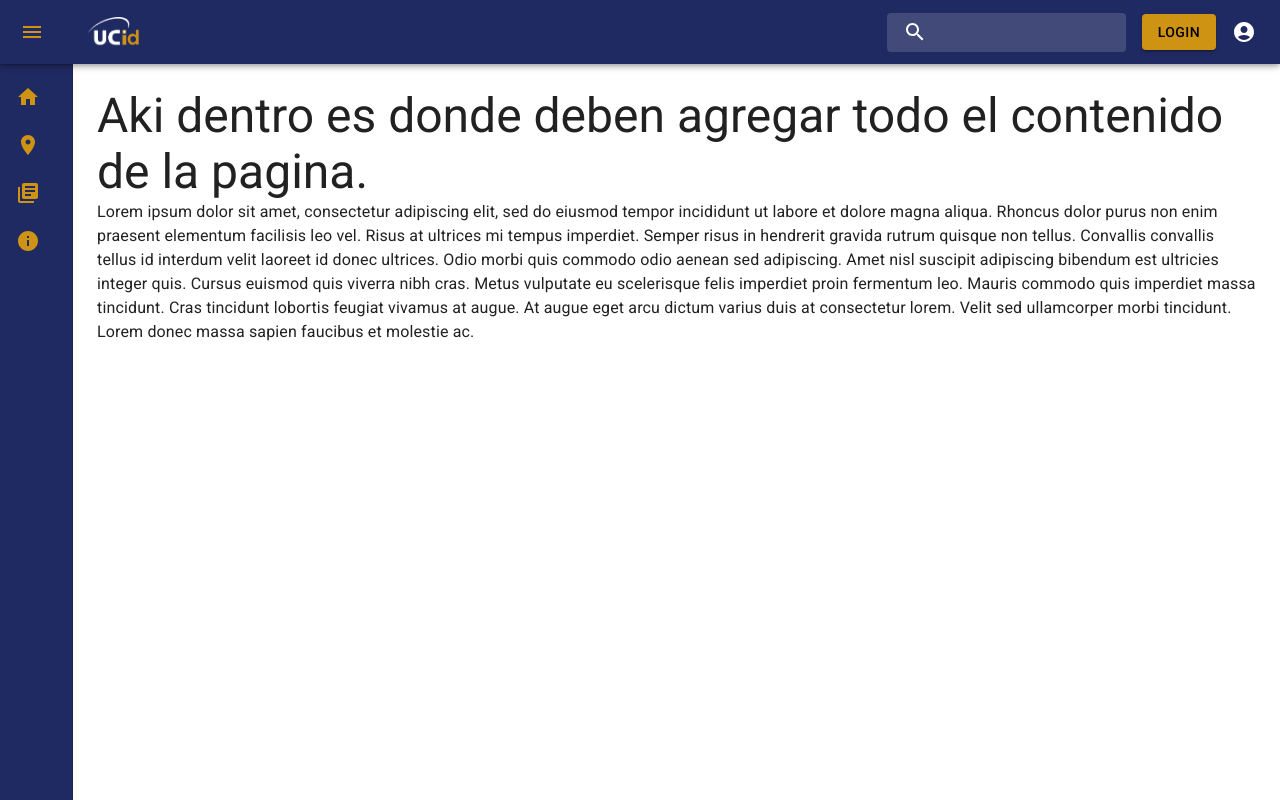
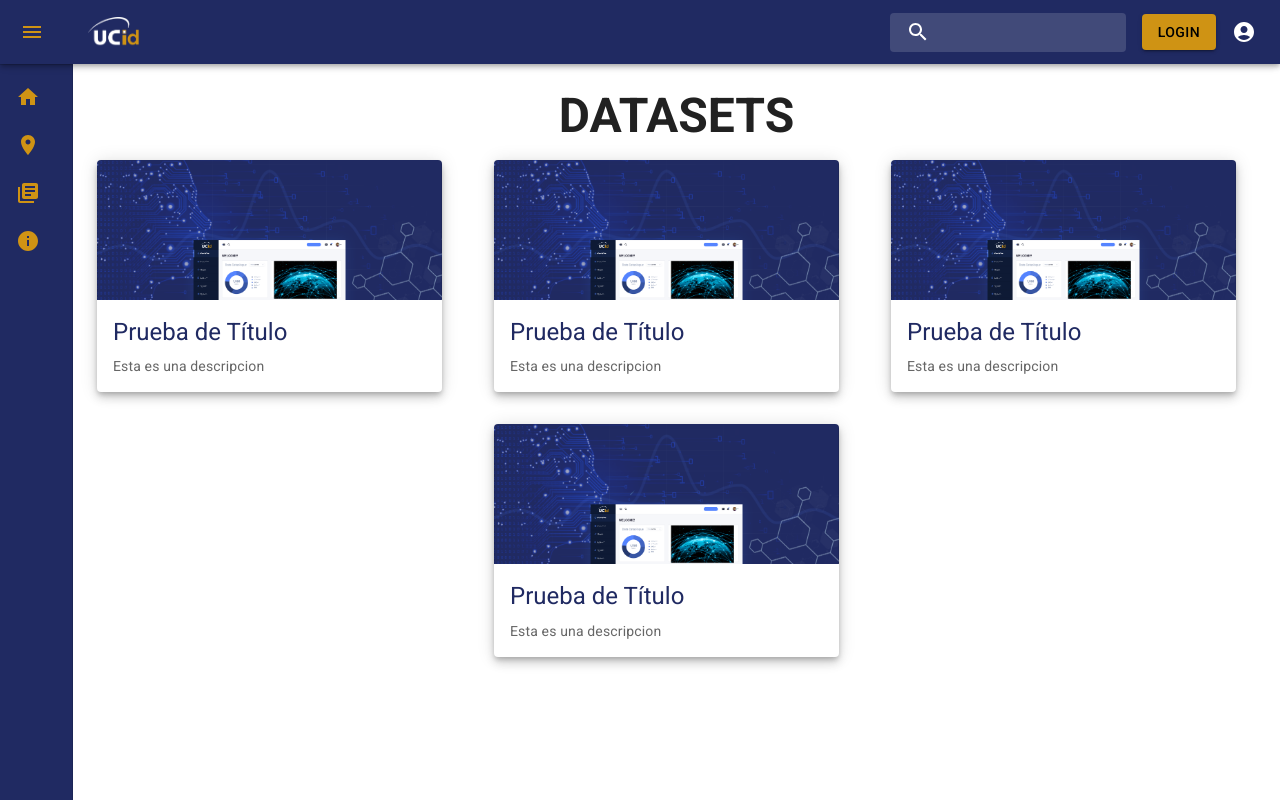
Before and after one commit to alvaldes/id.uci.cu, a React (Create React App) app: page /catalogue in a window 1280 px wide. Built offline with nearby package versions, Linux system fonts and the light colour scheme.

Commit message:
Nuevo diseño de la vista Catalogue.jsx y nuevo Componente (Card).

```diff
--- /dev/null
+++ b/src/components/UI/DataCard/DataCard.jsx
@@ -0,0 +1,30 @@
+import * as React from 'react';
+import Card from '@mui/material/Card';
+import CardContent from '@mui/material/CardContent';
+import CardMedia from '@mui/material/CardMedia';
+import Typography from '@mui/material/Typography';
+import { CardActionArea } from '@mui/material';
+
+const DataCard = (props) => {
+  return (
+    <Card sx={{ maxWidth: 345 }} elevation={6}>
+      <CardActionArea>
+        <CardMedia
+          component="img"
+          height="140"
+          image= {props.picture}
+          alt= {props.alt}
+        />
+        <CardContent>
+          <Typography gutterBottom variant="h5" component="div" sx={{color:'#202A62'}}>
+            {props.title}
+          </Typography>
+          <Typography variant="body2" color="text.secondary">
+            {props.description}
+          </Typography>
+        </CardContent>
+      </CardActionArea>
+    </Card>
+  );
+}
+export default DataCard;
--- a/src/pages/Catalogue/Catalogue.jsx
+++ b/src/pages/Catalogue/Catalogue.jsx
@@ -1,29 +1,53 @@
 import React from "react";
 import MiniDrawer from '../../components/Navegation/Drawer/MiniDrawer.jsx'
+import Card from '../../components/UI/DataCard/DataCard'
+import Grid from '@mui/material/Grid';
 import Typography from '@mui/material/Typography';
+
+//importar las imagenes
+import img1 from '../../assets/images/fondo.png'
 
 function Catalogue  (){
 return(
-    <MiniDrawer>
-        <Typography variant='h3'>
-          Aki dentro es donde deben agregar todo el contenido de la pagina.
-        </Typography>
-        <Typography paragraph>
-          Lorem ipsum dolor sit amet, consectetur adipiscing elit, sed do eiusmod
-          tempor incididunt ut labore et dolore magna aliqua. Rhoncus dolor purus non
-          enim praesent elementum facilisis leo vel. Risus at ultrices mi tempus
-          imperdiet. Semper risus in hendrerit gravida rutrum quisque non tellus.
-          Convallis convallis tellus id interdum velit laoreet id donec ultrices.
-          Odio morbi quis commodo odio aenean sed adipiscing. Amet nisl suscipit
-          adipiscing bibendum est ultricies integer quis. Cursus euismod quis viverra
-          nibh cras. Metus vulputate eu scelerisque felis imperdiet proin fermentum
-          leo. Mauris commodo quis imperdiet massa tincidunt. Cras tincidunt lobortis
-          feugiat vivamus at augue. At augue eget arcu dictum varius duis at
-          consectetur lorem. Velit sed ullamcorper morbi tincidunt. Lorem donec massa
-          sapien faucibus et molestie ac.
-        </Typography>
+  <MiniDrawer>
+    <Typography
+    variant='h3'
+    align='center'
+    mb={2}
+    sx={{ fontWeight: 'bold'}}
+    >DATASETS</Typography>
 
-    </MiniDrawer>
+    <Grid sx={{ flexGrow: 1 }} justifyContent="center" container spacing={4} columns={{ xs: 4, sm: 8, md: 12 }}>
+      <Grid item xs={4} sm={4} md={4}>
+        <Card
+          picture= {img1}
+          alt = 'prueba'
+          title='Prueba de Título'
+          description='Esta es una descripcion'/>
+      </Grid>
+      <Grid item xs={4} sm={4} md={4}>
+        <Card
+          picture= {img1}
+          alt = 'prueba'
+          title='Prueba de Título'
+          description='Esta es una descripcion'/>
+      </Grid>
+      <Grid item xs={4} sm={4} md={4}>
+        <Card
+          picture= {img1}
+          alt = 'prueba'
+          title='Prueba de Título'
+          description='Esta es una descripcion'/>
+      </Grid>
+      <Grid item xs={4} sm={4} md={4}>
+        <Card
+          picture= {img1}
+          alt = 'prueba'
+          title='Prueba de Título'
+          description='Esta es una descripcion'/>
+      </Grid>
+    </Grid>
+  </MiniDrawer>
 );
 }
 
```
